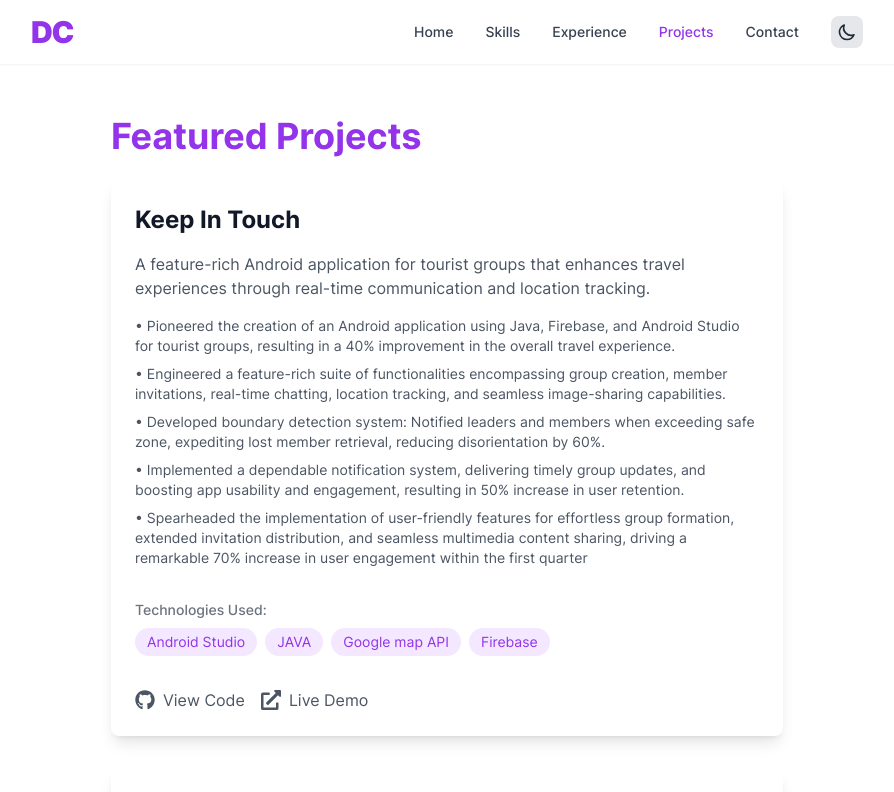
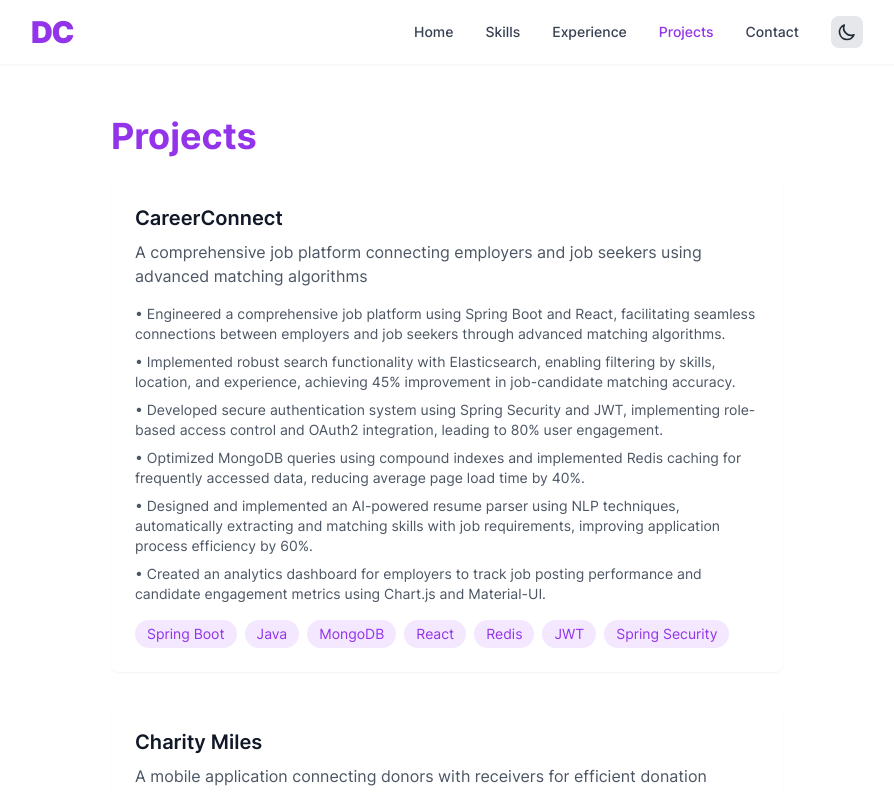
Before and after one commit to dhruvac29/portfolio, a Next.js app: page /projects in a window 1280 px wide. Shown: the top 792 px of the page, without its empty margins (193-1087 px from the left). Built offline with nearby package versions, Linux system fonts and the light colour scheme.

Commit message:
Experience and Project details updated.

```diff
--- a/components/experience.js
+++ b/components/experience.js
@@ -3,17 +3,52 @@ import { FaBriefcase, FaCode, FaRocket } from "react-icons/fa";
 
 const experiences = [
   {
-    title: "Freelance Software Engineer",
-    company: "Self-Employed",
-    duration: "May 2022 - September 2022",
+    title: "Research Assistant",
+    company: "University of Texas at Arlington",
+    duration: "Jun 2024 - Present",
     icon: FaCode,
     description: [
-      "Transformed front end of an import-export-trading website, from wire-frame design to seamless server deployment, with 2+ million monthly traffic.",
-      "Engineered responsive design elements to optimize usability across devices, fostering user-friendliness.",
-      "Reduced average loading time of 8K-row data sets by 50% through code and architecture optimizations, improving user experience and system performance.",
-      "Successfully delivered a comprehensive solution that harmonized design, functionality, and performance."
+      "Developed and deployed two ML-based web platforms: ",
+      <span key="platforms">
+        <a href="https://cohortnetwork.org" target="_blank" rel="noopener noreferrer" className="text-purple-600 hover:text-purple-800 dark:text-purple-400 dark:hover:text-purple-300">
+          Cohort Network
+        </a>
+        {" for federated learning research and "}
+        <a href="https://ecotoxicity.org" target="_blank" rel="noopener noreferrer" className="text-purple-600 hover:text-purple-800 dark:text-purple-400 dark:hover:text-purple-300">
+          Ecotoxicity
+        </a>
+        {" for environmental toxicity predictions."}
+      </span>,
+      "Architected and implemented Ecotoxicity platform using AWS services (Lambda, API Gateway, S3) and Amazon CDK for Infrastructure as Code, ensuring scalable and cost-effective deployment.",
+      "Implemented cancer prediction system using Neural Networks and Autoencoders, achieving 35% improved detection accuracy and submitting findings for publication.",
+      "Currently leading research on Fish Chemical Tissues detection using ML algorithms, focusing on automated chemical compound identification and classification."
     ],
-    technologies: ["React", "MongoDB", "NodeJS", "HTML", "CSS", "JavaScript"]
+    technologies: ["Python", "Machine Learning", "Neural Networks", "AWS Lambda", "API Gateway", "S3", "Amazon CDK", "Web Development"]
+  },
+  {
+    title: "Software Engineer 2",
+    company: "Hornbook Technologies PVT. LTD.",
+    duration: "May 2024 - Aug 2024",
+    icon: FaCode,
+    description: [
+      "Led development of microservices architecture using Node.js and React, improving system scalability by 40% through implementation of event-driven communication and Redis caching.",
+      "Mentored 2 junior developers in React best practices and microservices patterns, conducting weekly code reviews and pair programming sessions that improved team code quality metrics by 25%.",
+      "Architected AWS cloud infrastructure using ECS, CloudFormation, and CI/CD pipelines, resulting in 30% reduction in deployment time and improved system reliability with 99.9% uptime."
+    ],
+    technologies: ["Node.js", "React", "AWS ECS", "Redis", "CloudFormation", "Microservices", "CI/CD"]
+  },
+  {
+    title: "Software Engineer",
+    company: "Hornbook Technologies PVT. LTD.",
+    duration: "May 2022 - April 2024",
+    icon: FaCode,
+    description: [
+      "Developed and maintained a real-time inventory management system using React, Node.js, and MongoDB, implementing WebSocket for live updates and Redux for state management, serving 50K+ daily active users.",
+      "Optimized MongoDB query performance by implementing compound indexes and aggregation pipelines, reducing average query response time from 800ms to 200ms and improving overall application performance by 35%.",
+      "Designed and implemented a distributed caching system using Redis and implemented rate limiting, reducing database load by 40% and improving API response times by 60% during peak traffic.",
+      "Built a custom analytics dashboard using Chart.js and Material-UI, providing real-time insights into user behavior and system performance, leading to data-driven improvements in user experience."
+    ],
+    technologies: ["React", "Node.js", "MongoDB", "Redis", "WebSocket", "Redux", "Material-UI", "Chart.js"]
   },
   {
     title: "Research Intern",
@@ -22,11 +57,23 @@ const experiences = [
     icon: FaRocket,
     description: [
       "Analyzed Martian dataset, including OpenMARS, EMARS, and ISCA framework, to extract insights and enhance understanding of Mars' atmospheric circulation, resulting in a 20% improvement in the accuracy of atmospheric models.",
-      "Developed stereo-graphic charts using Python libraries such as NumPy, Pandas, OpenCV, and PyTorch, contributing to a 30% increase in efficiency in investigating windstorm effects on the Polar Vortex.",
-      "Employed Python and MATLAB scripting environments to visualize data both theoretically and visually, enhancing comprehension and enabling effective communication of findings.",
+      "Utilized Python libraries (NumPy, Pandas, OpenCV, PyTorch) to develop stereo-graphic charts, increasing efficiency in windstorm effect investigations by 30%.",
       "Demonstrated proficiency in harnessing cutting-edge technologies such as Python, MATLAB, and NetCDF4 for data analysis and visualization, resulting in a 15% reduction in data processing time while improving the quality of insights generated."
     ],
-    technologies: ["Python", "MATLAB", "NetCDF4"]
+    technologies: ["Python", "MATLAB", "NetCDF4", "NumPy", "Pandas", "OpenCV", "PyTorch"]
+  },
+  {
+    title: "Software Engineer Intern",
+    company: "Hornbook Technologies PVT. LTD.",
+    duration: "Jan 2021 - Jun 2021",
+    icon: FaCode,
+    description: [
+      "Developed a sentiment analysis model using BERT and PyTorch for customer feedback classification, achieving 89% accuracy and reducing manual review time by 65% for the customer support team.",
+      "Implemented data preprocessing pipeline using Pandas and NumPy for handling 100K+ customer reviews, including text cleaning, tokenization, and feature engineering, improving model training efficiency by 40%.",
+      "Built RESTful APIs using FastAPI to serve ML models in production, implementing model versioning and A/B testing framework, handling 500+ predictions per minute with 200ms average response time.",
+      "Created an automated ML pipeline using MLflow for experiment tracking and model registry, enabling efficient model iteration and deployment, reducing model deployment time from 2 days to 4 hours."
+    ],
+    technologies: ["Python", "PyTorch", "BERT", "FastAPI", "MLflow", "Pandas", "NumPy", "Docker"]
   }
 ];
 
--- a/components/projects.js
+++ b/components/projects.js
@@ -3,46 +3,65 @@ import { FaGithub, FaExternalLinkAlt } from "react-icons/fa";
 
 const projects = [
   {
+    title: "CareerConnect",
+    description: "A comprehensive job platform connecting employers and job seekers using advanced matching algorithms",
+    image: "/projects/careerconnect.png",
+    technologies: ["Spring Boot", "Java", "MongoDB", "React", "Redis", "JWT", "Spring Security"],
+    points: [
+      "Engineered a comprehensive job platform using Spring Boot and React, facilitating seamless connections between employers and job seekers through advanced matching algorithms.",
+      "Implemented robust search functionality with Elasticsearch, enabling filtering by skills, location, and experience, achieving 45% improvement in job-candidate matching accuracy.",
+      "Developed secure authentication system using Spring Security and JWT, implementing role-based access control and OAuth2 integration, leading to 80% user engagement.",
+      "Optimized MongoDB queries using compound indexes and implemented Redis caching for frequently accessed data, reducing average page load time by 40%.",
+      "Designed and implemented an AI-powered resume parser using NLP techniques, automatically extracting and matching skills with job requirements, improving application process efficiency by 60%.",
+      "Created an analytics dashboard for employers to track job posting performance and candidate engagement metrics using Chart.js and Material-UI."
+    ]
+  },
+  {
+    title: "Charity Miles",
+    description: "A mobile application connecting donors with receivers for efficient donation management and tracking",
+    image: "/projects/charitymiles.png",
+    technologies: ["React Native", "Firebase", "Node.js", "Express.js", "Google Maps API", "Stripe"],
+    points: [
+      "Developed a cross-platform mobile application using React Native and Firebase, connecting donors with receivers for seamless donation management and tracking.",
+      "Implemented real-time donation tracking and secure payment gateway using Stripe, processing over $10K in donations with 99.9% transaction success rate.",
+      "Integrated Google Maps API and geolocation services to connect local donors and receivers within 5-mile radius, increasing successful donations by 65%.",
+      "Built comprehensive admin dashboard for NGOs using React and Material-UI to manage donation campaigns and track impact metrics in real-time.",
+      "Implemented push notifications using Firebase Cloud Messaging for donation updates and matching alerts, improving user engagement by 75%.",
+      "Developed an offline-first architecture using Redux Persist and AsyncStorage, ensuring seamless app functionality in low-connectivity areas."
+    ]
+  },
+  {
     title: "Keep In Touch",
     description: "A feature-rich Android application for tourist groups that enhances travel experiences through real-time communication and location tracking.",
-    details: [
+    image: "/projects/keepintouch.png",
+    technologies: ["Android Studio", "JAVA", "Google map API", "Firebase"],
+    points: [
       "Pioneered the creation of an Android application using Java, Firebase, and Android Studio for tourist groups, resulting in a 40% improvement in the overall travel experience.",
       "Engineered a feature-rich suite of functionalities encompassing group creation, member invitations, real-time chatting, location tracking, and seamless image-sharing capabilities.",
       "Developed boundary detection system: Notified leaders and members when exceeding safe zone, expediting lost member retrieval, reducing disorientation by 60%.",
       "Implemented a dependable notification system, delivering timely group updates, and boosting app usability and engagement, resulting in 50% increase in user retention.",
       "Spearheaded the implementation of user-friendly features for effortless group formation, extended invitation distribution, and seamless multimedia content sharing, driving a remarkable 70% increase in user engagement within the first quarter"
-    ],
-    technologies: ["Android Studio", "JAVA", "Google map API", "Firebase"],
-    links: {
-      github: "#",
-      live: "#"
-    }
+    ]
   },
   {
     title: "Blogging Web Application",
     description: "An interactive blog platform built with MERN stack, enabling users to publish and explore diverse content with optimized performance.",
-    details: [
+    image: "/projects/blog.png",
+    technologies: ["MongoDB", "ExpressJS", "ReactJS", "NodeJS"],
+    points: [
       "Created an interactive blog website using ReactJS and MongoDB, where users can publish and explore diverse blogs.",
       "Leveraged MongoDB to streamline blog storage and retrieval, achieving a 30% reduction in page loading times, enhancing site performance, and simplifying the end-to-end blog process for users."
-    ],
-    technologies: ["MongoDB", "ExpressJS", "ReactJS", "NodeJS"],
-    links: {
-      github: "#",
-      live: "#"
-    }
+    ]
   },
   {
     title: "All in One Compiler",
     description: "A comprehensive web compiler designed for university students and faculty, featuring multiple compiler construction tools and learning aids.",
-    details: [
+    image: "/projects/compiler.png",
+    technologies: ["NodeJS", "JavaScript", "jQuery", "Ajax", "Flex", "Yacc", "C"],
+    points: [
       "Designed a web compiler for university students and faculties with 4+ features, including the first & follow, left factoring, left recursion, token generation, and accelerating the learning process.",
       "Conceptualized 2+ improvements to the compiler based on students' feedback leveraging Node, Flex, and C."
-    ],
-    technologies: ["NodeJS", "JavaScript", "jQuery", "Ajax", "Flex", "Yacc", "C"],
-    links: {
-      github: "#",
-      live: "#"
-    }
+    ]
   }
 ];
 
@@ -53,42 +72,39 @@ export default function Projects() {
         initial={{ opacity: 0 }}
         animate={{ opacity: 1 }}
         transition={{ duration: 0.5 }}
-        className="max-w-4xl mx-auto px-4 sm:px-6 lg:px-8"
+        className="max-w-6xl mx-auto px-4 sm:px-6 lg:px-8"
       >
         <h2 className="text-3xl sm:text-4xl font-bold text-purple-600 dark:text-purple-400 mb-6">
-          Featured Projects
+          Projects
         </h2>
 
-        <div className="space-y-8">
+        <div className="grid grid-cols-1 gap-8">
           {projects.map((project, index) => (
             <motion.div
               key={index}
               initial={{ opacity: 0, y: 20 }}
               animate={{ opacity: 1, y: 0 }}
-              transition={{ duration: 0.5, delay: index * 0.2 }}
-              className="bg-white dark:bg-gray-800 rounded-lg shadow-lg overflow-hidden"
+              transition={{ duration: 0.5, delay: index * 0.1 }}
+              className="bg-white dark:bg-gray-800 rounded-lg shadow-sm p-6"
             >
-              <div className="p-6">
-                <div className="space-y-4">
-                  <h3 className="text-2xl font-bold text-gray-900 dark:text-white">
+              <div className="flex flex-col md:flex-row md:items-start md:space-x-6">
+                <div className="flex-grow">
+                  <h3 className="text-xl font-semibold text-gray-900 dark:text-white mb-2">
                     {project.title}
                   </h3>
-                  <p className="text-gray-600 dark:text-gray-300">
+                  <p className="text-gray-600 dark:text-gray-300 mb-4">
                     {project.description}
                   </p>
 
                   <div className="space-y-2">
-                    {project.details.map((detail, i) => (
+                    {project.points.map((point, i) => (
                       <p key={i} className="text-gray-600 dark:text-gray-300 text-sm">
-                        • {detail}
+                        • {point}
                       </p>
                     ))}
                   </div>
 
-                  <div className="pt-4">
-                    <h4 className="text-sm font-medium text-gray-500 dark:text-gray-400 mb-2">
-                      Technologies Used:
-                    </h4>
+                  <div className="mt-4">
                     <div className="flex flex-wrap gap-2">
                       {project.technologies.map((tech, i) => (
                         <span
@@ -100,27 +116,6 @@ export default function Projects() {
                       ))}
                     </div>
                   </div>
-
-                  <div className="flex space-x-4 pt-4">
-                    <a
-                      href={project.links.github}
-                      target="_blank"
-                      rel="noopener noreferrer"
-                      className="inline-flex items-center space-x-2 text-gray-600 dark:text-gray-300 hover:text-purple-600 dark:hover:text-purple-400 transition-colors"
-                    >
-                      <FaGithub className="w-5 h-5" />
-                      <span>View Code</span>
-                    </a>
-                    <a
-                      href={project.links.live}
-                      target="_blank"
-                      rel="noopener noreferrer"
-                      className="inline-flex items-center space-x-2 text-gray-600 dark:text-gray-300 hover:text-purple-600 dark:hover:text-purple-400 transition-colors"
-                    >
-                      <FaExternalLinkAlt className="w-5 h-5" />
-                      <span>Live Demo</span>
-                    </a>
-                  </div>
                 </div>
               </div>
             </motion.div>
```
